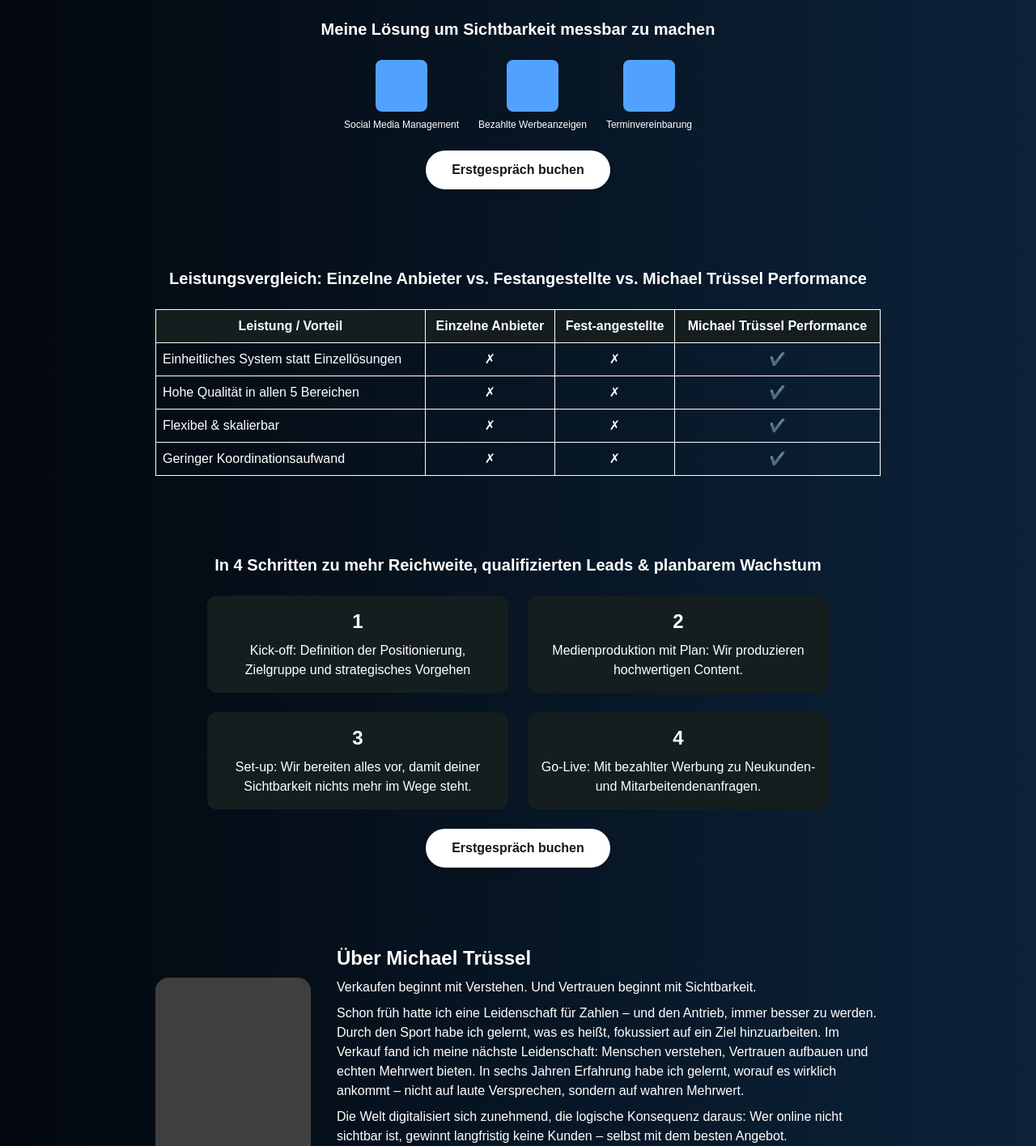
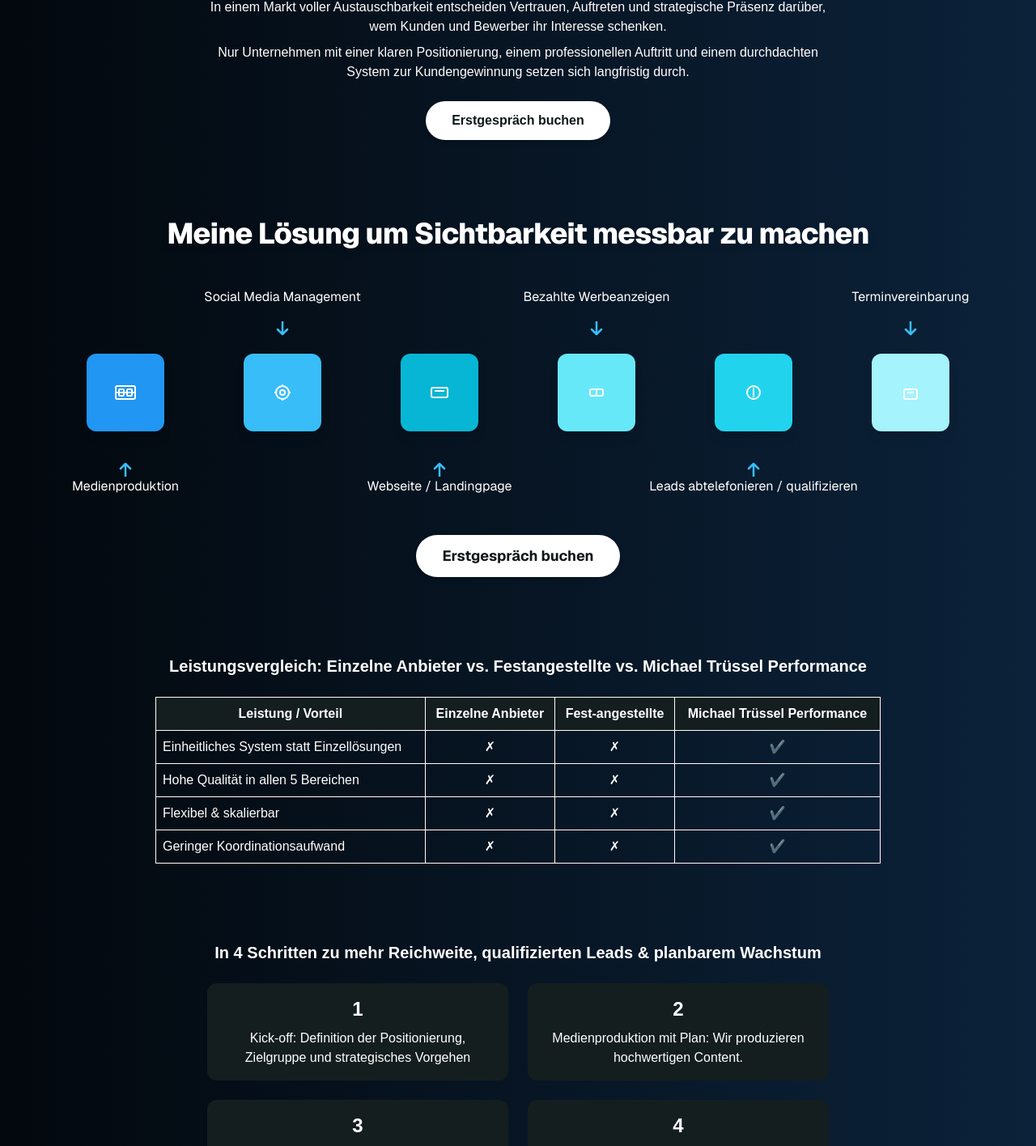
Before and after one commit to MT-Pages/MT-performance-Homepage, a Next.js app in the folder project/: page / in a window 1280 px wide. Shown: the part 1753-3169 px from the top of the page at 81% size. Built offline with nearby package versions, Linux system fonts and the light colour scheme.

Commit message:
Add: New portrait image and SectionTitle component; update About, Solution, Testimonial, and Why sections for improved layout and consistency

```diff
--- a/project/src/components/AboutSection.tsx
+++ b/project/src/components/AboutSection.tsx
@@ -1,12 +1,24 @@
 import React from 'react';
+import SectionTitle from './SectionTitle';
+import Image from 'next/image';
 
 export default function AboutSection() {
   return (
     <section className="py-12">
       <div className="max-w-4xl mx-auto flex flex-col md:flex-row items-center gap-8">
-        <div className="flex-shrink-0 w-48 h-56 bg-neutral-700 rounded-2xl mb-4 md:mb-0"></div>
+        <div className="flex-shrink-0 w-48 h-56 bg-neutral-700 rounded-2xl mb-4 md:mb-0 overflow-hidden relative shadow-lg">
+          <Image
+            src="/images/Michael-Truessel-Portrait.png"
+            alt="Michael Trüssel Portrait"
+            fill
+            style={{ objectFit: 'cover' }}
+            sizes="(max-width: 768px) 192px, 256px"
+            className="rounded-2xl"
+            priority
+          />
+        </div>
         <div>
-          <h2 className="text-white text-2xl font-bold mb-2">Über Michael Trüssel</h2>
+          <SectionTitle>Über Michael Trüssel</SectionTitle>
           <p className="text-white mb-2">Verkaufen beginnt mit Verstehen. Und Vertrauen beginnt mit Sichtbarkeit.</p>
           <p className="text-white mb-2">Schon früh hatte ich eine Leidenschaft für Zahlen – und den Antrieb, immer besser zu werden. Durch den Sport habe ich gelernt, was es heißt, fokussiert auf ein Ziel hinzuarbeiten. Im Verkauf fand ich meine nächste Leidenschaft: Menschen verstehen, Vertrauen aufbauen und echten Mehrwert bieten. In sechs Jahren Erfahrung habe ich gelernt, worauf es wirklich ankommt – nicht auf laute Versprechen, sondern auf wahren Mehrwert.</p>
           <p className="text-white mb-2">Die Welt digitalisiert sich zunehmend, die logische Konsequenz daraus: Wer online nicht sichtbar ist, gewinnt langfristig keine Kunden – selbst mit dem besten Angebot.</p>
--- /dev/null
+++ b/project/src/components/SectionTitle.tsx
@@ -0,0 +1,9 @@
+import React from 'react';
+
+export default function SectionTitle({ children }: { children: React.ReactNode }) {
+  return (
+    <h2 className="text-white text-3xl md:text-4xl font-extrabold mb-6 tracking-tight drop-shadow-lg font-sans">
+      {children}
+    </h2>
+  );
+}
--- a/project/src/components/SolutionSection.tsx
+++ b/project/src/components/SolutionSection.tsx
@@ -1,26 +1,101 @@
 import React from 'react';
+import SectionTitle from './SectionTitle';
+
+const steps = [
+  {
+    title: 'Medienproduktion',
+    icon: (
+      <svg width="48" height="48" viewBox="0 0 48 48" fill="none"><rect width="48" height="48" rx="8" fill="#2196F3"/><g stroke="#fff" strokeWidth="2"><rect x="12" y="16" width="24" height="16" rx="2"/><rect x="16" y="20" width="6" height="8" rx="1"/><rect x="26" y="20" width="6" height="8" rx="1"/><path d="M12 24h24"/></g></svg>
+    ),
+    color: 'bg-[#2196F3]',
+    titlePosition: 'bottom',
+  },
+  {
+    title: 'Social Media Management',
+    icon: (
+      <svg width="48" height="48" viewBox="0 0 48 48" fill="none"><rect width="48" height="48" rx="8" fill="#38BDF8"/><g stroke="#fff" strokeWidth="2"><circle cx="24" cy="24" r="8"/><circle cx="24" cy="24" r="3"/><path d="M24 16v-2M24 34v-2M16 24h-2M34 24h-2"/></g></svg>
+    ),
+    color: 'bg-[#38BDF8]',
+    titlePosition: 'top',
+  },
+  {
+    title: 'Webseite / Landingpage',
+    icon: (
+      <svg width="48" height="48" viewBox="0 0 48 48" fill="none"><rect width="48" height="48" rx="8" fill="#06B6D4"/><g stroke="#fff" strokeWidth="2"><rect x="14" y="18" width="20" height="12" rx="2"/><path d="M18 22h12"/></g></svg>
+    ),
+    color: 'bg-[#06B6D4]',
+    titlePosition: 'bottom',
+  },
+  {
+    title: 'Bezahlte Werbeanzeigen',
+    icon: (
+      <svg width="48" height="48" viewBox="0 0 48 48" fill="none"><rect width="48" height="48" rx="8" fill="#67E8F9"/><g stroke="#fff" strokeWidth="2"><rect x="16" y="20" width="16" height="8" rx="2"/><path d="M24 20v8"/></g></svg>
+    ),
+    color: 'bg-[#67E8F9]',
+    titlePosition: 'top',
+  },
+  {
+    title: 'Leads abtelefonieren / qualifizieren',
+    icon: (
+      <svg width="48" height="48" viewBox="0 0 48 48" fill="none"><rect width="48" height="48" rx="8" fill="#22D3EE"/><g stroke="#fff" strokeWidth="2"><path d="M24 18v12"/><circle cx="24" cy="24" r="8"/></g></svg>
+    ),
+    color: 'bg-[#22D3EE]',
+    titlePosition: 'bottom',
+  },
+  {
+    title: 'Terminvereinbarung',
+    icon: (
+      <svg width="48" height="48" viewBox="0 0 48 48" fill="none"><rect width="48" height="48" rx="8" fill="#A5F3FC"/><g stroke="#fff" strokeWidth="2"><rect x="16" y="20" width="16" height="12" rx="2"/><path d="M20 24h8"/></g></svg>
+    ),
+    color: 'bg-[#A5F3FC]',
+    titlePosition: 'top',
+  },
+];
+
+function Arrow({ up, className }: { up?: boolean; className?: string }) {
+  return (
+    <svg width="24" height="20" viewBox="0 0 24 20" fill="none" className={`animate-bounce-arrow ${className || ''}`.trim()}>
+      <path d={up ? "M12 20V4M12 4l-6 6M12 4l6 6" : "M12 0v16M12 16l-6-6M12 16l6-6"} stroke="#38BDF8" strokeWidth="2.5" strokeLinecap="round" strokeLinejoin="round" />
+    </svg>
+  );
+}
 
 export default function SolutionSection() {
   return (
     <section className="py-12">
-      <div className="max-w-3xl mx-auto text-center">
-        <h2 className="text-white text-xl font-bold mb-6">Meine Lösung um Sichtbarkeit messbar zu machen</h2>
-        <div className="flex flex-wrap justify-center gap-6 mb-6">
-          <div className="flex flex-col items-center">
-            <div className="w-16 h-16 bg-blue-400 rounded-lg mb-2"></div>
-            <span className="text-white text-xs">Social Media Management</span>
-          </div>
-          <div className="flex flex-col items-center">
-            <div className="w-16 h-16 bg-blue-400 rounded-lg mb-2"></div>
-            <span className="text-white text-xs">Bezahlte Werbeanzeigen</span>
-          </div>
-          <div className="flex flex-col items-center">
-            <div className="w-16 h-16 bg-blue-400 rounded-lg mb-2"></div>
-            <span className="text-white text-xs">Terminvereinbarung</span>
+      <div className="max-w-6xl mx-auto text-center">
+        <SectionTitle>Meine Lösung um Sichtbarkeit messbar zu machen</SectionTitle>
+        <div className="w-full">
+          <div className="flex flex-row flex-wrap items-center justify-center gap-10 md:gap-16 mx-auto mt-32 mb-32 px-2">
+            {steps.map((step, i) => (
+              <div className="relative flex flex-col items-center w-[110px] md:w-[130px] flex-shrink-0" key={step.title}>
+                {step.titlePosition === 'top' && (
+                  <>
+                    <div className="absolute -top-20 left-1/2 -translate-x-1/2 w-max text-white text-sm md:text-base font-sans text-center leading-tight min-h-[38px]">{step.title}</div>
+                    <div className="absolute -top-10 left-1/2 -translate-x-1/2"><Arrow up={false} /></div>
+                  </>
+                )}
+                <div className={`rounded-xl ${step.color} flex items-center justify-center w-[80px] h-[80px] md:w-[96px] md:h-[96px] shadow-lg transition-all duration-300 hover:scale-110 hover:shadow-2xl cursor-pointer group`}>
+                  <div className="transition-transform duration-300 group-hover:scale-110">
+                    {step.icon}
+                  </div>
+                </div>
+                {step.titlePosition === 'bottom' && (
+                  <>
+                    <div className="absolute -bottom-14 left-1/2 -translate-x-1/2"><Arrow up /></div>
+                    <div className="absolute -bottom-24 left-1/2 -translate-x-1/2 w-max text-white text-sm md:text-base font-sans text-center leading-tight min-h-[38px]">{step.title}</div>
+                  </>
+                )}
+              </div>
+            ))}
           </div>
         </div>
-        <button className="bg-white text-[#0f1819] font-bold rounded-full px-8 py-3 shadow-md hover:opacity-90 transition-all">Erstgespräch buchen</button>
+        <button className="bg-white text-[#0f1819] font-bold rounded-full px-8 py-3 shadow-md hover:scale-105 hover:shadow-xl transition-all text-lg font-sans">Erstgespräch buchen</button>
       </div>
     </section>
   );
 }
+
+// Tailwind/CSS für Animationen ergänzen:
+// @keyframes bounce-arrow { 0%,100%{transform:translateY(0);} 50%{transform:translateY(8px);} }
+// .animate-bounce-arrow { animation: bounce-arrow 1.2s infinite; }
--- a/project/src/components/TestimonialSection.tsx
+++ b/project/src/components/TestimonialSection.tsx
@@ -1,12 +1,19 @@
 import React from 'react';
+import SectionTitle from './SectionTitle';
 
 export default function TestimonialSection() {
   return (
     <section className="py-12">
       <div className="max-w-2xl mx-auto text-center">
-        <h2 className="text-white text-2xl font-bold mb-6">Erfahrung meiner Kunden</h2>
+        <SectionTitle>Erfahrung meiner Kunden</SectionTitle>
         <div className="flex flex-col items-center">
-          <div className="w-40 h-56 bg-neutral-700 rounded-2xl mb-4"></div>
+          <div className="w-full max-w-[160px] md:max-w-[220px] aspect-[9/16] bg-neutral-700 rounded-2xl mb-4 overflow-hidden shadow-lg">
+            <video
+              src="/videos/Testimonial.mp4"
+              className="w-full h-full object-cover rounded-2xl"
+              controls
+            />
+          </div>
           <p className="text-white">Martin Schär, Solarmaa GmbH, Biel</p>
         </div>
       </div>
--- a/project/src/components/WhySection.tsx
+++ b/project/src/components/WhySection.tsx
@@ -1,10 +1,11 @@
 import React from 'react';
+import SectionTitle from './SectionTitle';
 
 export default function WhySection() {
   return (
     <section className="py-12">
       <div className="max-w-3xl mx-auto text-center">
-        <h2 className="text-white text-xl font-bold mb-4">Warum „Online sein“ heute nicht mehr reicht – und Sichtbarkeit ohne System dein Wachstum ausbremst</h2>
+        <SectionTitle>Warum „Online sein“ heute nicht mehr reicht – und Sichtbarkeit ohne System dein Wachstum ausbremst</SectionTitle>
         <p className="text-white mb-2">Viele KMU investieren in hübsche Webseiten oder posten gelegentlich etwas auf Social Media – in der Hoffnung, sichtbar zu sein.</p>
         <p className="text-white mb-2">Doch Sichtbarkeit allein bringt keine qualifizierten Anfragen oder passenden Mitarbeitenden.</p>
         <p className="text-white mb-2">In einem Markt voller Austauschbarkeit entscheiden Vertrauen, Auftreten und strategische Präsenz darüber, wem Kunden und Bewerber ihr Interesse schenken.</p>
```
Also changed, not shown: project/public/images/Michael-Truessel-Portrait.png (added).
